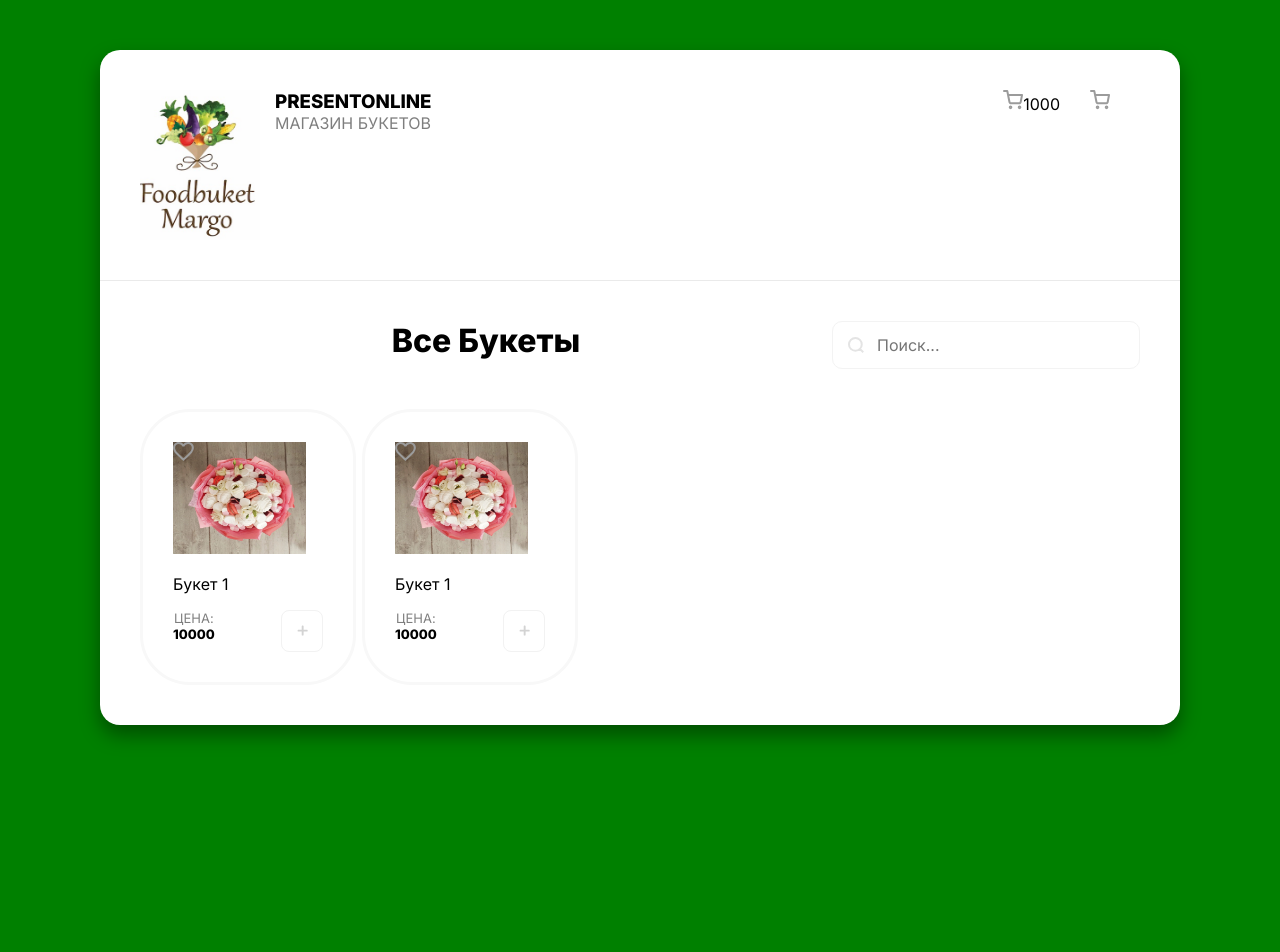
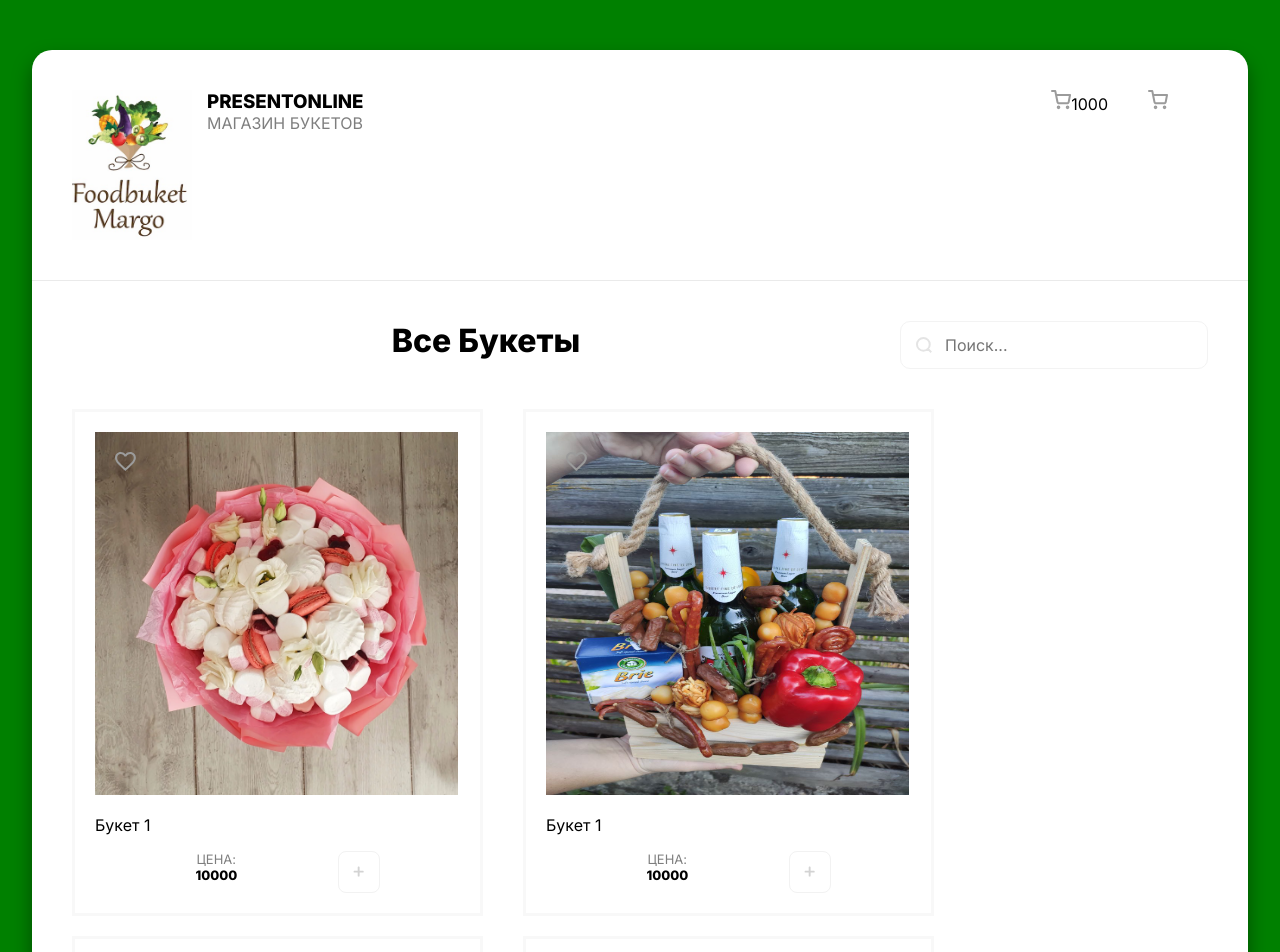
Before and after one commit to UdjenKL/diplop-itschool, a React (Create React App) app: page / in a window 1280 px wide. Shown: the top 952 px of the page. Before the commit the page ends 800 px from the top, so only its background shows below. Built offline with nearby package versions, Linux system fonts and the light colour scheme.

Commit message:
edit content

```diff
--- a/src/App.js
+++ b/src/App.js
@@ -3,11 +3,18 @@ import Header from "./components/Header";
 import RightSide from "./components/RightSide";
 
 const arr = [
-    {name: 'букет 1'},
-    {name: 'букет 2'},
-    {name: 'букет 3'},
-    {name: 'букет 4'},
-    {name: 'букет 5'},
+    {name: 'букет 1', price: 1000, image: '/img/presents/1.jpeg'},
+    {name: 'букет 2', price: 1000, image: '/img/presents/2.jpg'},
+    {name: 'букет 3', price: 1000, image: '/img/presents/3.jpg'},
+    {name: 'букет 4', price: 1000, image: '/img/presents/4.jpg'},
+    {name: 'букет 5', price: 1000, image: '/img/presents/5.jpg'},
+    {name: 'букет 6', price: 1000, image: '/img/presents/6.jpg'},
+    {name: 'букет 7', price: 1000, image: '/img/presents/7.jpg'},
+    {name: 'букет 8', price: 1000, image: '/img/presents/8.jpg'},
+    {name: 'букет 9', price: 1000, image: '/img/presents/9.jpg'},
+    {name: 'букет 10', price: 1000, image: '/img/presents/10.jpeg'},
+    {name: 'букет 9', price: 1000, image: '/img/presents/11.jpeg'},
+    {name: 'букет 10', price: 1000, image: '/img/presents/12.jpeg'},
 ];
 
 function
@@ -25,14 +32,12 @@ App() {
                     </div>
                 </div>
                 <div className="presents">
-                    <Card/>
-                    <Card/>
-                    {/*{*/}
-                    {/*    arr.map((obj)=> (*/}
-                    {/*         <Card/>*/}
-                    {/*        */}
-                    {/*    ))*/}
-                    {/*}*/}
+                    {
+                        arr.map((item) => (
+                            <Card title={item.name} price={item.price} image={item.image}/>
+
+                        ))
+                    }
                 </div>
             </div>
         </div>
--- a/src/components/Card.js
+++ b/src/components/Card.js
@@ -1,10 +1,10 @@
-function Card() {
+function Card({image}) {
     return (
         <div className="card">
             <div className="favorite">
                 <img src="/img/heart.svg" alt="heart"/>
             </div>
-            <img width={133} height={112} src="/img/presents/1.jpeg" alt=""/>
+            <img width={363} height={363} src={image} alt=""/>
             <p>Букет 1</p>
             <div className="card-info">
                 <div className="card-info-price">
--- a/src/index.css
+++ b/src/index.css
@@ -12,7 +12,7 @@ body {
   background: white;
   box-shadow: 0 10px 20px rgba(0, 0, 0, 0.4);
   border-radius: 20px;
-  max-width: 1080px;
+  max-width: 95%;
   margin: 50px auto;
 }
 .wrapper header {
@@ -48,13 +48,14 @@ body {
   display: flex;
 }
 .wrapper header .header-right-block li {
-  margin-right: 30px;
+  margin-right: 40px;
 }
 .wrapper .content {
   padding: 40px;
 }
 .wrapper .content .presents {
   display: flex;
+  flex-wrap: wrap;
 }
 .wrapper .content .content-header {
   display: flex;
@@ -79,10 +80,10 @@ body {
 }
 .wrapper .card {
   border: 3px solid #F8F8F8;
-  padding: 30px;
-  margin-right: 6px;
-  width: 150px;
-  border-radius: 50px;
+  padding: 20px 0 20px 20px;
+  margin-right: 40px;
+  margin-bottom: 20px;
+  width: 385px;
   transition: box-shadow 0.2s ease-in-out, transform 0.2s ease-in-out;
 }
 .wrapper .card:hover {
@@ -92,6 +93,14 @@ body {
 .wrapper .card .favorite {
   position: absolute;
   cursor: pointer;
+}
+.wrapper .card .favorite img {
+  position: relative;
+  left: 20px;
+  top: 20px;
+}
+.wrapper .card .favorite img:hover {
+  background: violet;
 }
 .wrapper .card span {
   font-size: 13px;
@@ -107,7 +116,7 @@ body {
 }
 .wrapper .card .card-info {
   display: flex;
-  justify-content: space-between;
+  justify-content: space-evenly;
   text-align: center;
 }
 .wrapper .card .card-info .card-info-price {
--- a/src/index.scss
+++ b/src/index.scss
@@ -13,7 +13,7 @@ body {
   background: #ffff;
   box-shadow: 0 10px 20px rgba(0, 0, 0, 0.4);
   border-radius: 20px;
-  max-width: 1080px;
+  max-width: 95%;
   margin: 50px auto;
 
   header {
@@ -58,7 +58,7 @@ body {
       display: flex;
 
       li {
-        margin-right: 30px;
+        margin-right: 40px;
       }
     }
 
@@ -69,6 +69,7 @@ body {
 
     .presents {
       display: flex;
+      flex-wrap: wrap;
     }
 
     .content-header {
@@ -105,10 +106,11 @@ body {
 
   .card {
     border: 3px solid #F8F8F8;
-    padding: 30px;
-    margin-right: 6px;
-    width: 150px;
-    border-radius: 50px;
+    padding: 20px 0 20px 20px;
+    margin-right: 40px;
+    margin-bottom: 20px;
+
+    width: 385px;
     transition: box-shadow 0.2s ease-in-out, transform 0.2s ease-in-out;
 
 
@@ -120,6 +122,17 @@ body {
     .favorite {
       position: absolute;
       cursor: pointer;
+
+
+      img {
+        position: relative;
+        left: 20px;
+        top: 20px;
+
+        &:hover {
+          background: violet;
+        }
+      }
     }
 
     span {
@@ -139,12 +152,13 @@ body {
 
     .card-info {
       display: flex;
-      justify-content: space-between;
+      justify-content: space-evenly;
       text-align: center;
 
       .card-info-price {
         display: flex;
         flex-direction: column;
+
 
       }
 
```
Also changed, not shown: 1 other file (tests, documents, lock files or other folders).
